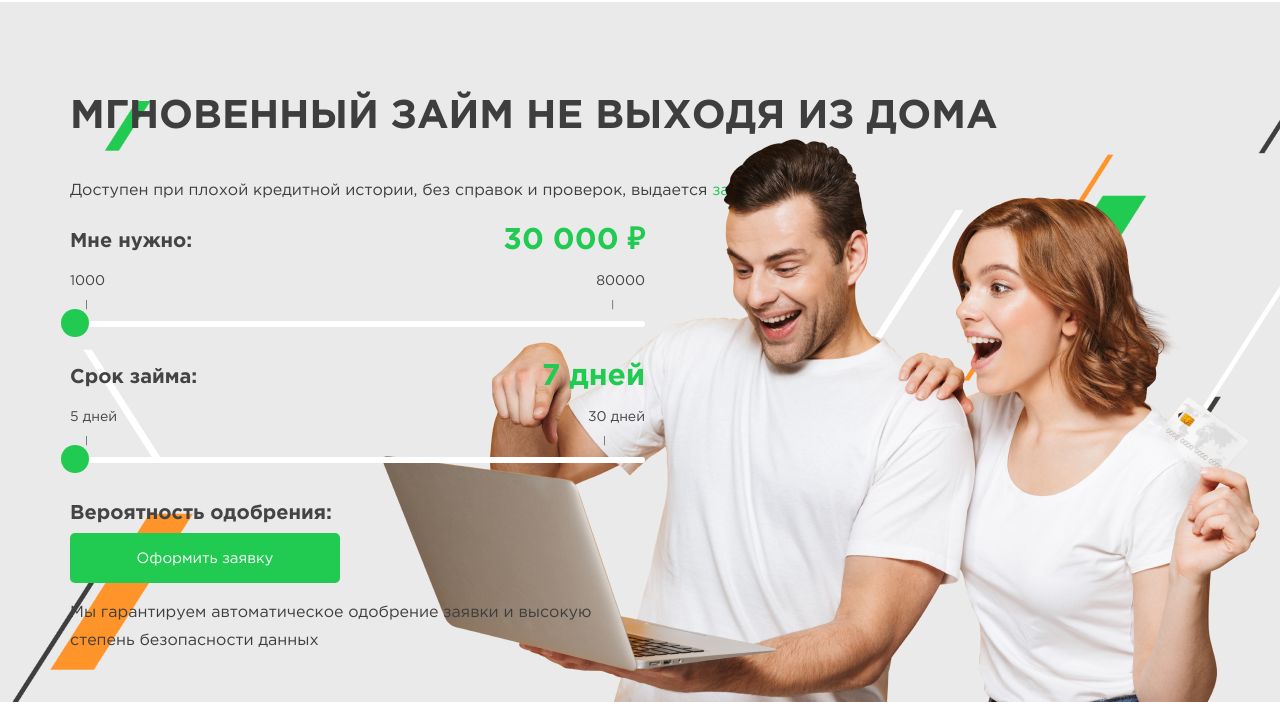
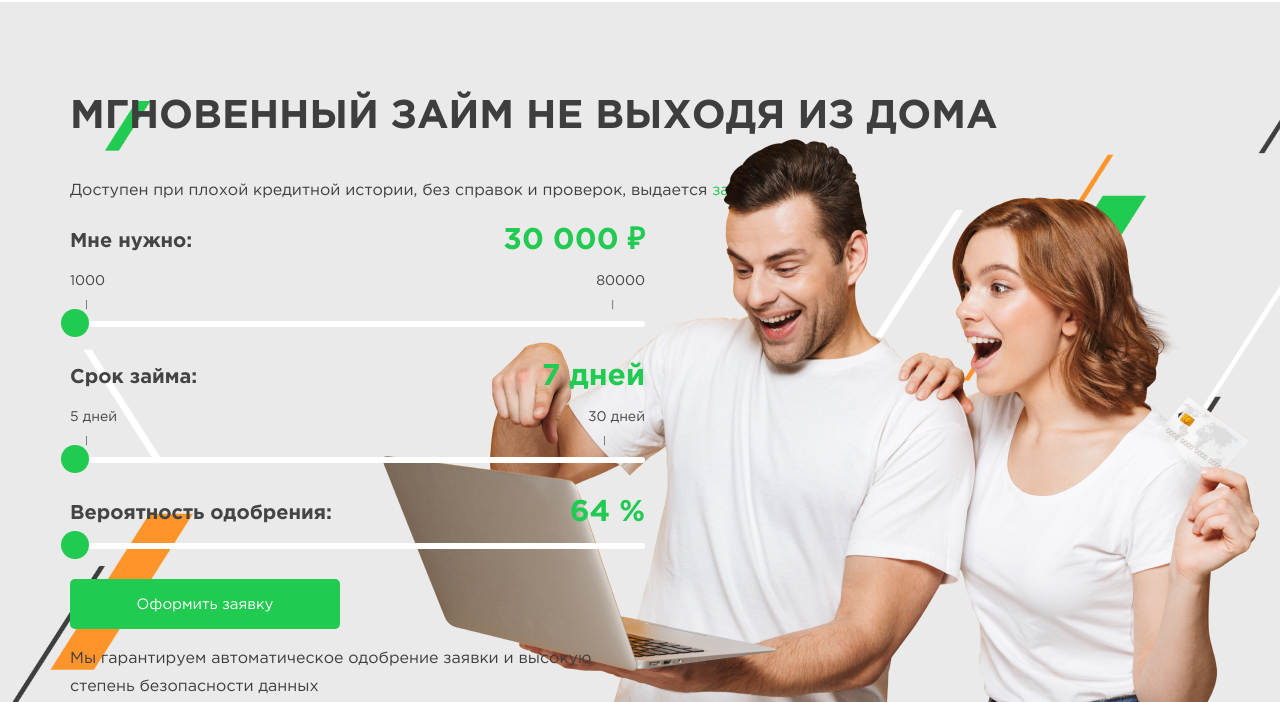
Before and after one commit to VeraMos/fastcash, a website: page app/index.html in a window 1280 px wide. Shown: the part 98-800 px from the top of the page. Drawn offline with nearby package versions, Linux system fonts and the light colour scheme.

Commit message:
commit add range part2

```diff
--- a/app/css/main.css
+++ b/app/css/main.css
@@ -843,7 +843,53 @@ a:hover {
   background: #21CA50;
  }
 
-#range #currentVal-new {
+#range-new #currentVal-new {
+  position: absolute;
+  font-size: 12px;
+  font-weight: bold;
+  color: #b8b8b8;
+  width: 160px;
+  text-align: center;
+  margin-top: -40px;
+}
+
+#range-ver {
+  width: 100%;
+  position: relative;
+  margin: 10px auto 30px;
+  border: 0;
+  height: 6px;
+  background: #fff;
+  outline: none;
+}
+
+#range-ver .ui-slider-handle {
+  position: absolute;
+  margin: -7px 0 0 -9px;
+  -webkit-border-radius: 100%;
+  border-radius: 100%;
+  background: #21CA50;
+  border: 0;
+  height: 28px;
+  width: 28px;
+  outline: none;
+  cursor: pointer;
+}
+
+#range-ver .ui-slider-handle:hover,
+#range-ver .ui-slider-handle:focus {
+  -webkit-transform: scale(1.1);
+  -moz-transform: scale(1.1);
+  -o-transform: scale(1.1);
+  -ms-transform: scale(1.1);
+  transform: scale(1.1);
+}
+
+#range-ver .ui-slider-range {
+  background: #21CA50;
+ }
+
+#range-ver #currentVal-ver {
   position: absolute;
   font-size: 12px;
   font-weight: bold;
--- a/app/index.html
+++ b/app/index.html
@@ -51,8 +51,11 @@
 					<span>5 дней</span><span>30 дней</span>
 				</div>
 				<div id="range-new"></div>
-				<p class="banner-form__black">Вероятность одобрения:</p>
-
+				<div class="d-flex justify-content-between">
+					<p class="banner-form__black">Вероятность одобрения:</p>
+					<p class="banner-form__green"><span id="currentVal-ver">64</span> %</p>
+				</div>
+				<div id="range-ver"></div>
 				<button class="banner-btn" type="submit">Оформить заявку</button>
 			</form>
 			<p>Мы гарантируем автоматическое одобрение заявки и высокую степень безопасности данных</p>
--- a/app/js/scripts.js
+++ b/app/js/scripts.js
@@ -23,3 +23,16 @@ $("#currentVal-new").html(ui.value);
 }
 });
 });
+
+$(document).ready(function () {
+
+$("#range-ver").slider({
+range: "min",
+max: 100,
+min: 1,
+value: 1,
+slide: function(e, ui) {
+$("#currentVal-ver").html(ui.value);
+}
+});
+});
```
